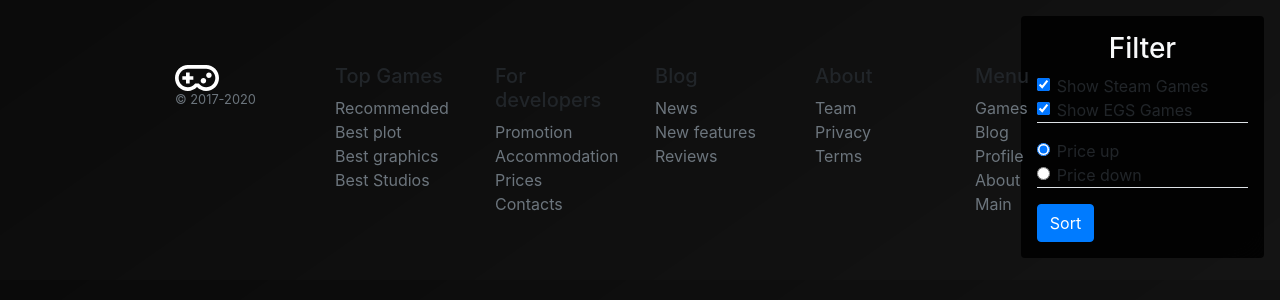
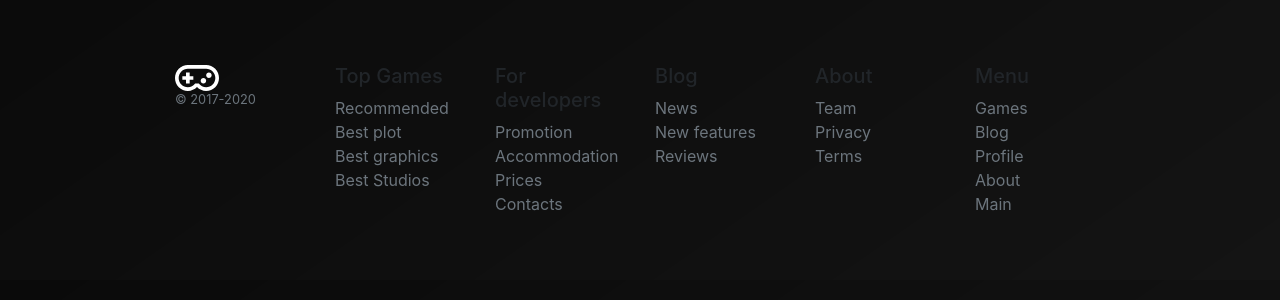
Before and after one commit to progerg/pricegame, a Flask app: page /games/1 in a window 1280 px wide. Shown: the part 78-378 px from the top of the page. Run offline with Flask 2, Linux system fonts and the light colour scheme; data that the repository does not hold is empty; some libraries are stand-ins or nearby versions; some web fonts are replaced.

Commit message:
BD done.

```diff
--- a/data/EGSGameData.py
+++ b/data/EGSGameData.py
@@ -11,8 +11,8 @@ class EGSGameData(SqlAlchemyBase, SerializerMixin):
     id = sqlalchemy.Column(sqlalchemy.Integer, sqlalchemy.ForeignKey('games.ep_id'), primary_key=True,
                            autoincrement=True)
     name = sqlalchemy.Column(sqlalchemy.String)
-    origPrice = sqlalchemy.Column(sqlalchemy.Integer)
-    discPrice = sqlalchemy.Column(sqlalchemy.Integer)
+    initial_price = sqlalchemy.Column(sqlalchemy.Integer)
+    final_price = sqlalchemy.Column(sqlalchemy.Integer)
     image_1 = sqlalchemy.Column(sqlalchemy.String)
     image_2 = sqlalchemy.Column(sqlalchemy.String)
     url = sqlalchemy.Column(sqlalchemy.String)
--- a/main.py
+++ b/main.py
@@ -1,5 +1,7 @@
 from flask_login import login_user, LoginManager, login_manager, login_required, logout_user, current_user
 from data.Game import Game
+from data.EGSGameData import EGSGameData
+from data.SteamGameData import SteamGameData
 from data.db_session import *
 from data.users import User, EditForm, RegisterForm, LoginForm
 import flask
@@ -20,22 +22,19 @@ def index():
     return render_template('index.html')
 
 
-@app.route('/games/<int:page>', methods=['GET', 'POST'])
-def games(page: int):
+@app.route('/games')
+@app.route('/games/<int:page>')
+def games(page=1):
     games_list = db_sess.query(Game).all()
     if page <= 0:
-        redirect('127.0.0.1/games/1')
+        return redirect('/games/1')
     elif page > len(games_list) // 25 + 1:
         page = len(games_list) // 25 + 1
-        redirect(f'127.0.0.1/games/{page}')
+        return redirect(f'/games/{page}')
     try:
         games_list = games_list[25 * (page - 1):25 * page]
     except IndexError:
         games_list = games_list[25 * (page - 1):]
-    '''if 'up' == flask.request.form.get('price'):
-        games_list = db_sess.query(Game.Game).order_by(Game.Game.st_price).all()
-    else:
-        games_list = db_sess.query(Game.Game).order_by(-Game.Game.st_price).all()'''
     return render_template('games.html', games=games_list)
 
 
--- a/templates/games.html
+++ b/templates/games.html
@@ -35,36 +35,23 @@
                     <a class="btn btn-default" href="{{ game.egs_game.url }}">
                         Buy at <img src="{{ url_for('static', filename='img/egs-logo.png') }}" class="rounded shop-button" height="50px">
                     </a>
-                    <h4>Price: <small>{{ game.egs_game.discPrice / 100 }} руб.</small></h4>
+                    <h4>Price: <small>{{ game.egs_game.final_price / 100 }} руб.</small></h4>
                 </div>
                 {% endif %}
             </div>
         </div>
-        <!-- Ratings -->
-        <div class="border-left">
+        <!-- Follow -->
+        <div>
             <a class="btn btn-primary" href="/follow/{{ game.id }}" role="button" style="margin-left: 100px; padding: 20px">Follow</a>
-            {% if game.steam_game %}
-            {% if game.steam_game.metacritic %}
-            <a href="{{ game.steam_game.metacritic['url'] }}">Metacritic: {{ game.steam_game.metacritic['score'] }}</a>
-            {% endif %}
-            {% endif %}
         </div>
 
     </div>
     {% endfor %}
 </div>
+    <!--
         <nav class="site-header position-fixed p-3 m-3 rounded" style="right: 0;width: 19%;">
             <h3 class="text-light text-center">Filter</h3>
             <form novalidate method="post">
-                <div class="form-check">
-                    <input type="checkbox" value="steam_games" id="steam" checked class="form-check-input">
-                    <label for="steam" class="form-check-label">Show Steam Games</label>
-                </div>
-                <div class="form-check">
-                    <input type="checkbox" value="egs_games" id="egs" checked class="form-check-input">
-                    <label for="egs" class="form-check-label">Show EGS Games</label>
-                </div>
-                <p class="border-bottom"></p>
                 <div class="form-check">
                     <input class="form-check-input" type="radio" id="up_price" name="price" value="up" checked>
                     <label class="form-check-label" for="up_price">
@@ -81,5 +68,6 @@
                 <button type="submit" class="btn btn-primary">Sort</button>
             </form>
         </nav>
+        -->
 </div>
 {% endblock %}
```
Also changed, not shown: parsers/eps_convert.py (+10 -5 lines).
